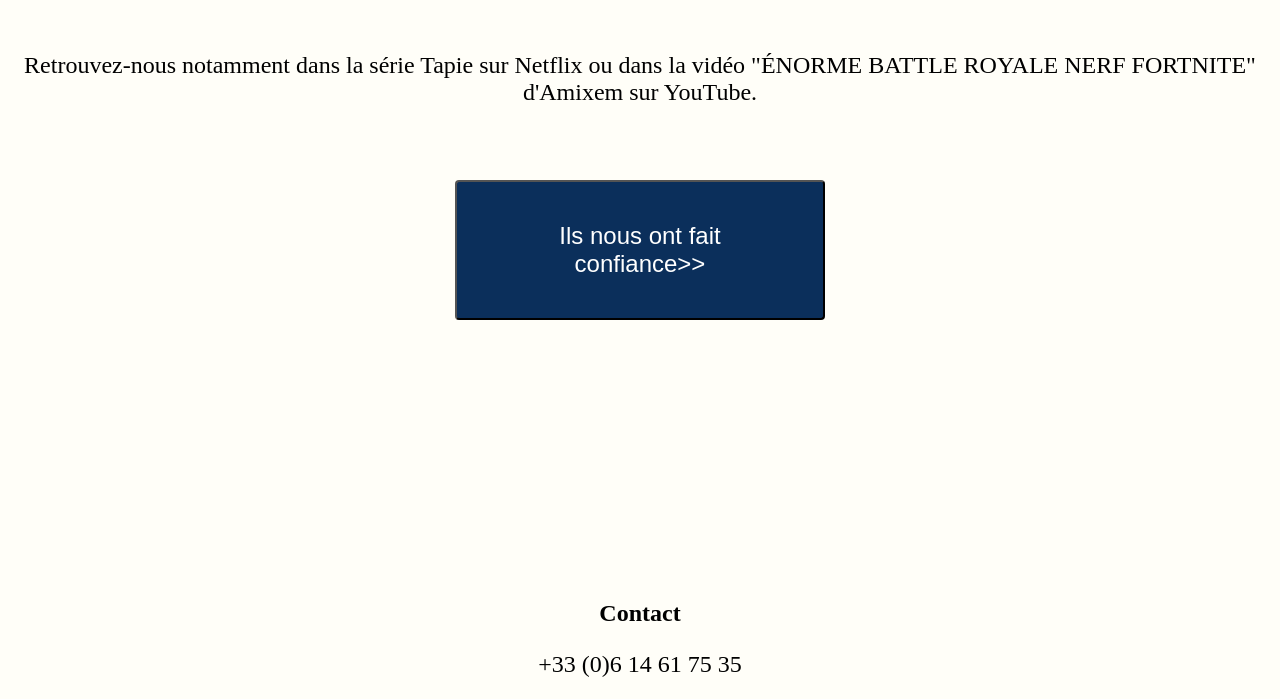
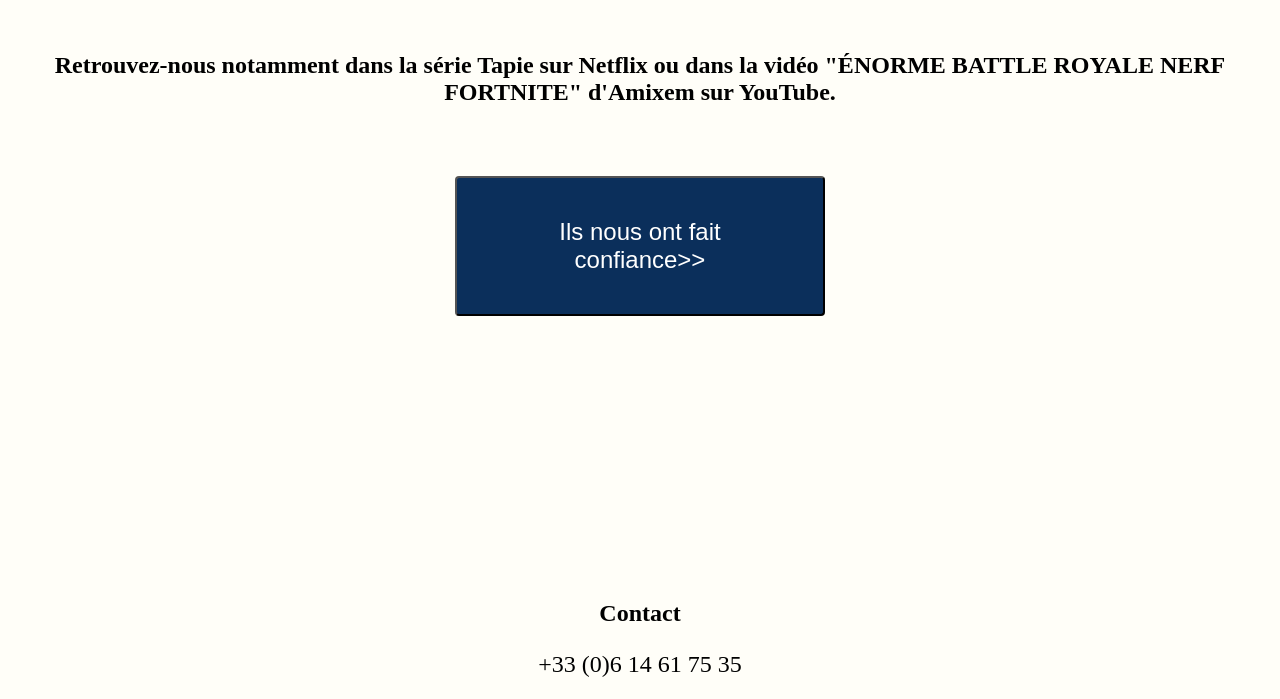
Before and after one commit to Draco-DO/AutoCarsRetro, a plain HTML site: page index.html in a window 1280 px wide. Shown: the part 1280-1979 px from the top of the page. Drawn offline with nearby package versions, Linux system fonts and the light colour scheme.

Commit message:
Update index.html

```diff
--- a/index.html
+++ b/index.html
@@ -101,7 +101,7 @@
 -->
 
 <section class="vehicules">
-      <p>Retrouvez-nous notamment dans la série Tapie sur Netflix ou dans la vidéo "ÉNORME BATTLE ROYALE NERF FORTNITE" d'Amixem sur YouTube.</p>
+      <h2>Retrouvez-nous notamment dans la série Tapie sur Netflix ou dans la vidéo "ÉNORME BATTLE ROYALE NERF FORTNITE" d'Amixem sur YouTube.</h2>
         <a href="Clients.html">
           <button class="bouton3">
             <span>Ils nous ont fait confiance>></span>
```
